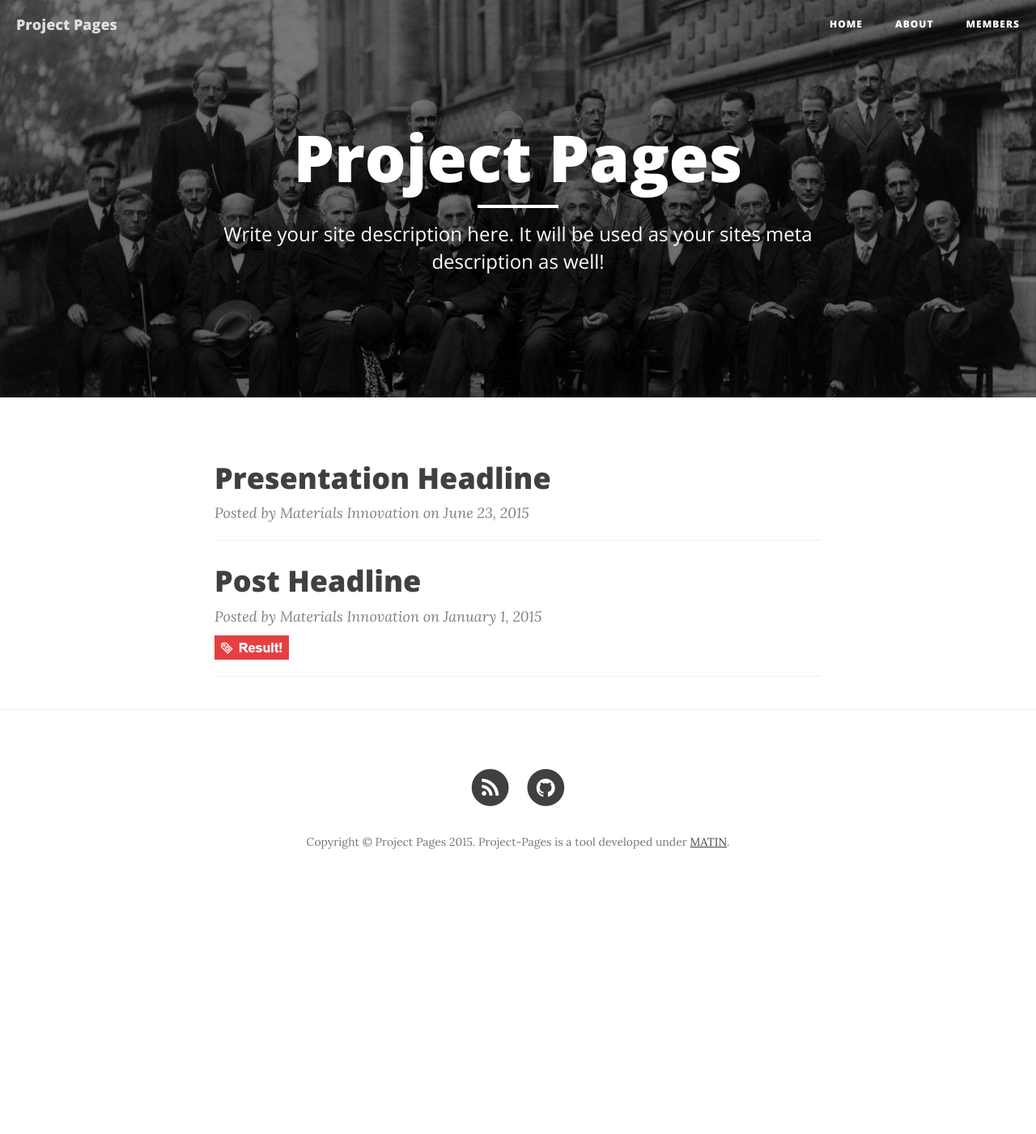
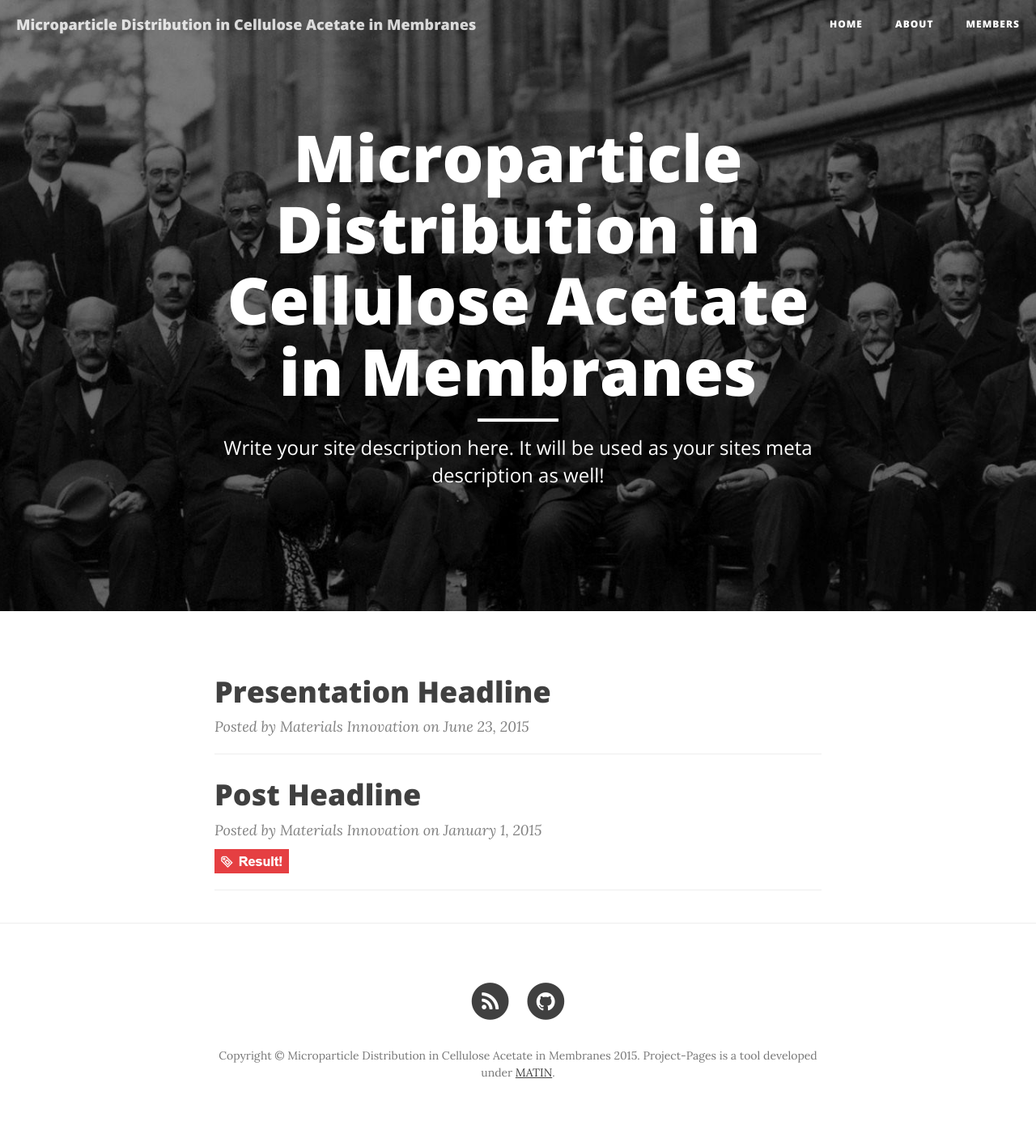
Before and after one commit to Materials-Informatics-Class-Fall2015/MIC-Microparticle-distribution, a Jekyll site: the page built from index.html, in a window 1280 px wide. Shown: the whole page at 81% size. Built offline with Jekyll 4.4.1, drawn with Linux system fonts in a browser that asks for light colours; nearby versions of some CDN libraries; the list of posts is cut into pages by our own code; before the commit the page ends 1116 px from its top, so only the background shows below that.

Commit message:
Project Title Change
changes project title to more descriptive

```diff
--- a/_config.yml
+++ b/_config.yml
@@ -1,6 +1,6 @@
 # Site settings
 
-title: Project Pages
+title: Microparticle Distribution in Cellulose Acetate in Membranes
 header-img: img/home-bg.jpg
 email: your-email@yourdomain.com
 description: "Write your site description here. It will be used as your sites meta description as well!"
```
